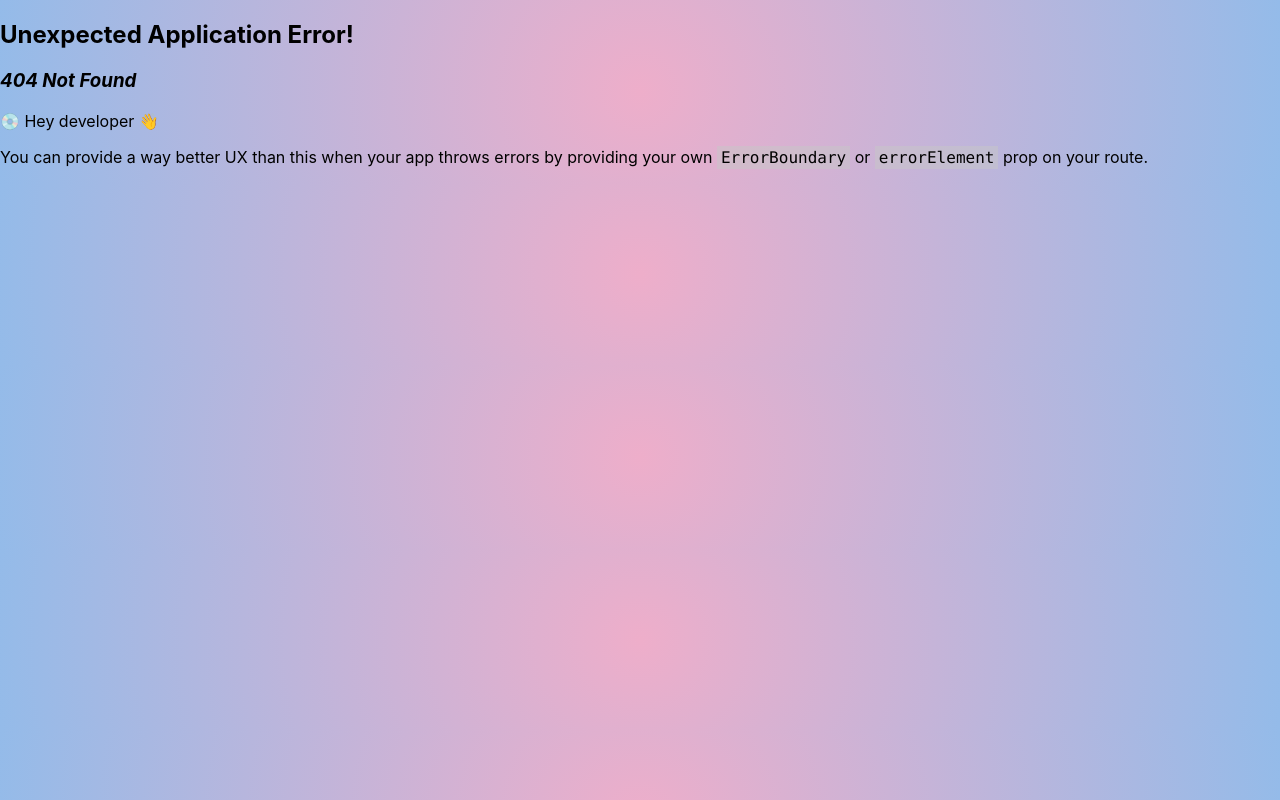
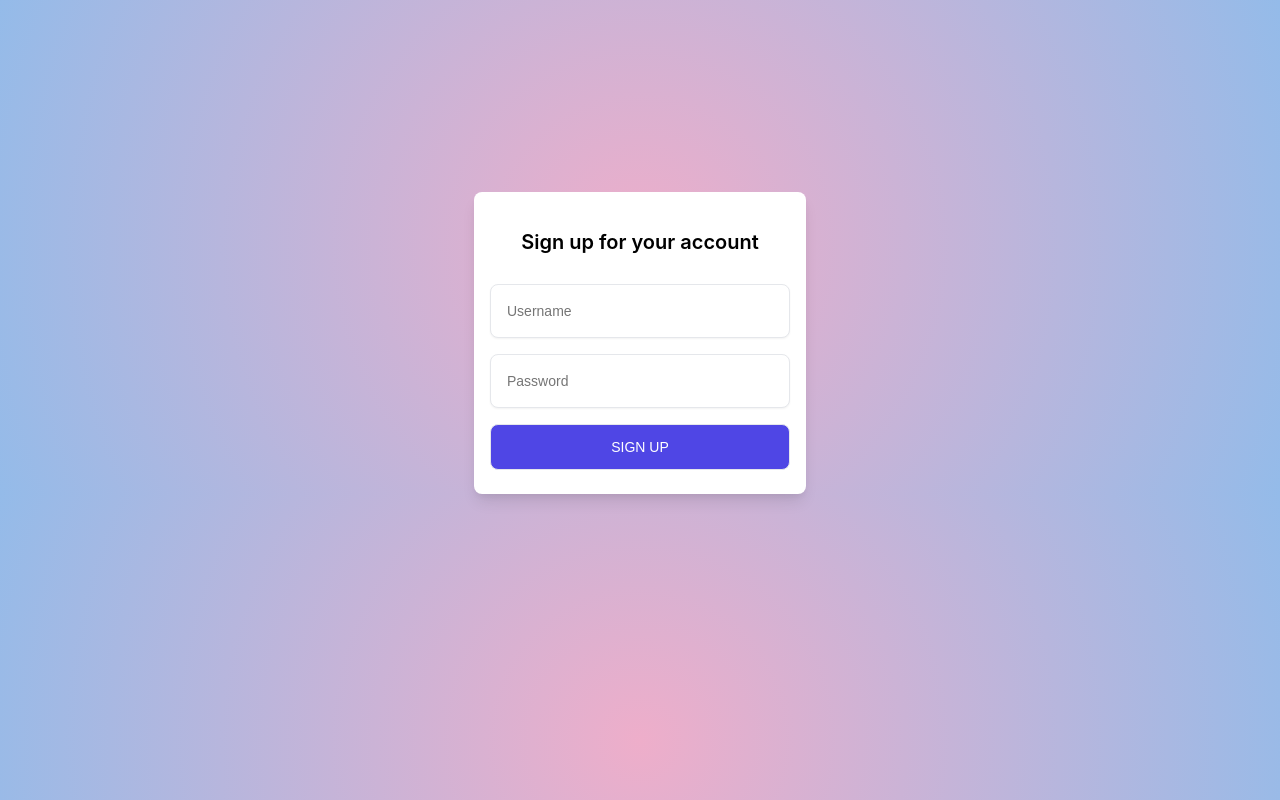
Before and after one commit to JoyBoyCr7/Jobby_Job_front, a React (Create React App) app: page /signup in a window 1280 px wide. Before the commit this address had no page. Built offline with nearby package versions, Linux system fonts and the light colour scheme.

Commit message:
auth with express.js

```diff
--- a/src/App.css
+++ b/src/App.css
@@ -146,3 +146,86 @@ body{
               0 0  0 2px rgb(190, 190, 190),
               0.3em 0.3em 1em rgba(0,0,0,0.3);
  }
+
+
+ .form {
+  background-color: #fff;
+  display: block;
+  padding: 1rem;
+  max-width: 350px;
+  border-radius: 0.5rem;
+  box-shadow: 0 10px 15px -3px rgba(0, 0, 0, 0.1), 0 4px 6px -2px rgba(0, 0, 0, 0.05);
+}
+
+.form-title {
+  font-size: 1.25rem;
+  line-height: 1.75rem;
+  font-weight: 600;
+  text-align: center;
+  color: #000;
+}
+
+.input-container {
+  position: relative;
+}
+
+.input-container input, .form button {
+  outline: none;
+  border: 1px solid #e5e7eb;
+  margin: 8px 0;
+}
+
+.input-container input {
+  background-color: #fff;
+  padding: 1rem;
+  padding-right: 3rem;
+  font-size: 0.875rem;
+  line-height: 1.25rem;
+  width: 300px;
+  border-radius: 0.5rem;
+  box-shadow: 0 1px 2px 0 rgba(0, 0, 0, 0.05);
+}
+
+.input-container span {
+  display: grid;
+  position: absolute;
+  top: 0;
+  bottom: 0;
+  right: 0;
+  padding-left: 1rem;
+  padding-right: 1rem;
+  place-content: center;
+}
+
+.input-container span svg {
+  color: #9CA3AF;
+  width: 1rem;
+  height: 1rem;
+}
+
+.submit {
+  display: block;
+  padding-top: 0.75rem;
+  padding-bottom: 0.75rem;
+  padding-left: 1.25rem;
+  padding-right: 1.25rem;
+  background-color: #4F46E5;
+  color: #ffffff;
+  font-size: 0.875rem;
+  line-height: 1.25rem;
+  font-weight: 500;
+  width: 100%;
+  border-radius: 0.5rem;
+  text-transform: uppercase;
+}
+
+.signup-link {
+  color: #6B7280;
+  font-size: 0.875rem;
+  line-height: 1.25rem;
+  text-align: center;
+}
+
+.signup-link a {
+  text-decoration: underline;
+}
--- a/src/App.js
+++ b/src/App.js
@@ -3,7 +3,7 @@ import { Outlet } from 'react-router-dom';
 import StarRating from './components/Stars';
 function App() {
   return (
-    <div className="App">
+    <div className="App" >
       {/* <StarRating/> */}
       <Outlet/>
     </div>
--- a/src/actions.js
+++ b/src/actions.js
@@ -1,5 +1,61 @@
 import { redirect } from 'react-router-dom'
 import url from './url'
+
+export const signupAction = async ({request}) => {
+    const formData = await request.formData()
+
+    const user = {
+        userName: formData.get("userName"),
+        password: formData.get("password")
+    }
+    console.log(user)
+    const response = await fetch(url + "/auth/signup", {
+        method: "post",
+        headers: {
+            "Content-Type": "application/json"
+        },
+        body: JSON.stringify(user)
+    })
+
+    if (response.status === 400){
+        alert("Could not signup, please try again")
+        return redirect("/signup")
+    }
+    alert("Welcome to TopRated!")
+    return redirect("/")
+}
+
+
+export const loginAction = async ({request}) => {
+    const formData = await request.formData()
+
+    const user = {
+        userName: formData.get("userName"),
+        password: formData.get("password")
+    }
+
+    const response = await fetch(url + "/auth/login/", {
+        method: "post",
+        credentials: "include",
+        headers: {
+            "Content-Type": "application/json"
+        },
+        body: JSON.stringify(user)
+    })
+
+    if (response.status === 400){
+        alert("Could not login, please try again")
+        return redirect("")
+    }
+
+    localStorage.setItem("Loggedin", "true")
+
+    return redirect("/home")
+}
+
+
+
+
 export const createAction = async ({request}) => {
     const formData = await request.formData()
 
@@ -8,20 +64,21 @@ export const createAction = async ({request}) => {
         location: formData.get("location"),
         // brand_image: formData.get("brand Image"),
         description: formData.get("description"),
-        interest_level: formData.get("interest Level"),
+        intrest_level: Number(formData.get("interest Level")),
         application_date: formData.get("application Date")
     }
     console.log(newJob)
 
-    await fetch(url, {
+    await fetch(url + "/job", {
         method: "post",
+        credentials: "include",
         headers: {
             "Content-Type": "application/json"
         },
         body: JSON.stringify(newJob)
     }).catch((error)=> console.log(error))
-
-    return redirect("/")
+    console.count()
+    return redirect("/home")
 }
 
 export const updateAction = async ({request, params}) => {
@@ -34,11 +91,12 @@ export const updateAction = async ({request, params}) => {
         location: formData.get("location"),
         // brand_image: formData.get("brand Image"),
         description: formData.get("description"),
-        interest_level: formData.get("interest Level"),
+        intrest_level: formData.get("interest Level"),
         application_date: formData.get("application Date")
     }
 
-    await fetch(url + `${id}/`, {
+    await fetch(url + `/job/${id}`, {
+        credentials: "include",
         method: "put",
         headers: {
             "Content-Type": "application/json"
@@ -54,10 +112,11 @@ export const deleteAction = async ({params}) => {
 
     const id = params.id
 
-    await fetch(url + `${id}/`, {
+    await fetch(url + `/job/${id}`, {
+        credentials: "include",
         method: "delete",
     })
 
     // redirect back to show page page
-    return redirect("/")
+    return redirect("/home")
 }
--- a/src/components/Job.js
+++ b/src/components/Job.js
@@ -2,7 +2,9 @@ import { Link } from "react-router-dom";
 import StarRating from "./Stars";
 import Starfrozen from "./Starsfrozen";
 const Job = ({job}) => {
-  const rating = job.interest_level
+  console.log(job)
+  const rating = job.intrest_level
+  console.log(`story ${job._id}`)
   return (
     <div>
 
@@ -17,7 +19,7 @@ const Job = ({job}) => {
           <p style={{textAlign:"left", fontFamily:"NAMU, sans-serif"}}  >{job.description}</p>
         </div>
       </div>
-        <Link to={`/jobs/${job.id}`} className="details" style={{display:"flex"}}>
+        <Link to={`/jobs/${job._id}`} className="details" style={{display:"flex"}}>
         Manage Details
         </Link>
     </div>
--- a/src/loaders.js
+++ b/src/loaders.js
@@ -1,13 +1,18 @@
 import url from './url'
 
 export const indexLoader = async () => {
-    const response = await fetch(url)
+    const response = await fetch(url + "/job",{
+        credentials: "include",
+    })
     const jobs = await response.json()
     return jobs
 }
 
 export const showloader = async ({params}) => {
-    const response = await fetch(url + `${params.id}/`)
+    console.log(`me ${params.id}`)
+    const response = await fetch(url + `/job/${params.id}`,{
+        credentials: "include",
+    })
     const job = await response.json()
     return job
 }
--- a/src/pages/Show.js
+++ b/src/pages/Show.js
@@ -4,7 +4,8 @@ import { useState } from "react";
 // destructuring the props needed to get our post, including router prop match
 const Show = () => {
   const job = useLoaderData();
-  const initialRating = job.interest_level
+  console.log(job)
+  const initialRating = job.intrest_level
   const [rating, setRating] = useState(initialRating)
   console.log(rating)
   const changeRating = (newRating) => {
@@ -12,7 +13,7 @@ const Show = () => {
   };
   return (
     <div >
-      <Link to="/" style={{textDecoration:"none"}}>
+      <Link to="/home" style={{textDecoration:"none"}}>
         <button style={{display:"flex", marginTop:"10px", marginLeft:"10px"}} className="btn-31">
           <span className="text-container">
             <span className="text">Go Back</span>
@@ -23,7 +24,7 @@ const Show = () => {
       <div className="maindiv">
         <div className="form-container ">
           <h2> EDIT JOB</h2>
-          <Form className="form" method="post" action={`/update/${job.id}`}>
+          <Form className="form" method="post" action={`/update/${job._id}`}>
             <div className="form-group">
               <label >Role</label>
               <input id="role" type="text" name="role" placeholder="Role" defaultValue={job.role} required></input>
@@ -54,7 +55,7 @@ const Show = () => {
               {/* <input type="number" min="1" max="5" name="interest Level" placeholder="Interest Level" defaultValue={job.interest_level}></input> */}
               <button type="submit" className="mainbutton">CONFORM</button>
           </Form >
-          <Form method="post" action={`/delete/${job.id}`} className="form">
+          <Form method="post" action={`/delete/${job._id}`} className="form">
             <button className="button2">DELETE JOB</button>
           </Form>
         </div>
--- /dev/null
+++ b/src/pages/Signup.js
@@ -0,0 +1,48 @@
+import { Form } from "react-router-dom"
+
+function isEmpty(event){
+  let allInputNodes = document.getElementsByClassName("userInput")
+  const nodeTwo = allInputNodes[1].value
+  const nodeOne = allInputNodes[0].value
+  console.log(nodeOne, nodeTwo)
+  if ( nodeOne.trim() === "" || nodeTwo.trim() === ""){
+    console.log("boxxing")
+    console.log()
+    const price = (allInputNodes[0].value)
+    event.preventDefault()
+    alert("You must have a username and password.")
+  }else if (nodeOne.length < 5){
+    event.preventDefault()
+    alert("Username must be at least five characters")
+  }else if (nodeTwo.length < 5){
+    alert("Password must be at least five characters")
+    event.preventDefault()
+  }
+}
+
+const Signup = () => {
+    return <div style={{display:"flex", justifyContent:"center", marginTop: "12rem"}}>
+        <Form action="/signup" method="post" className="form">
+       <p class="form-title">Sign up for your account</p>
+        <div class="input-container">
+        <input type="text" name="userName" placeholder="Username" className="userInput" required></input>
+
+      </div>
+      <div class="input-container">
+      <input type="password" name="password" placeholder="Password" className="userInput" required></input>
+
+        </div>
+         <button class="submit" type="submit" onClick={isEmpty}>
+        Sign up
+      </button>
+    </Form>
+    </div>
+}
+
+export default Signup
+
+
+{/* <p className="heading" style={{paddingBottom:"0px"}}>Signup</p>
+<input type="text" name="userName" placeholder="Username"></input>
+<input type="password" name="password" placeholder="Password"></input>
+<input type="submit" className="btn"/> */}
--- /dev/null
+++ b/src/pages/welcome.js
@@ -0,0 +1,31 @@
+import { Form, Link } from "react-router-dom"
+const Login = () => {
+    return <div style={{display:"flex", justifyContent:"center", marginTop: "12rem"}}> <Form action="" method="post" className="form">
+       <p class="form-title">Sign in to your account</p>
+        <div class="input-container">
+        <input type="text" name="userName" placeholder="Username" required></input>
+
+      </div>
+      <div class="input-container">
+      <input type="password" name="password" placeholder="Password" required></input>
+
+        </div>
+         <button class="submit" type="submit">
+        Sign in
+      </button>
+
+      <p class="signup-link">
+        No account?
+        <Link to={"/signup"} style={{textDecoration:"none"}}> Signup</Link>
+      </p>
+    </Form>
+    </div>
+}
+
+export default Login
+
+{/* <Link to={"/signup"}> <button style={{backgroundColor: "red"}}>Signup</button></Link>
+        <p className="heading" style={{paddingBottom:"0px"}}>Login</p>
+        <input type="text" name="userName" placeholder="Username"></input>
+        <input type="password" name="password" placeholder="Password"></input>
+        <input type="submit" className="btn"/> */}
--- a/src/router.js
+++ b/src/router.js
@@ -3,11 +3,15 @@ import App from "./App"
 import Index from "./pages"
 import Show from "./pages/Show"
 import { indexLoader, showloader } from "./loaders"
-import { createAction, deleteAction, updateAction } from "./actions"
+import { createAction, deleteAction, loginAction, signupAction, updateAction } from "./actions"
+import Login from "./pages/welcome"
+import Signup from "./pages/Signup"
 const router = createBrowserRouter(createRoutesFromElements(
     <>
-        <Route path="/" element={<App/>}>
-            <Route path="" element={<Index/>} loader={indexLoader}/>
+        <Route path="/" element={<App/>} action={loginAction}>
+            <Route path="" element={<Login/>} action={loginAction}/>
+            <Route path="/signup" element={<Signup/>} action={signupAction}/>
+            <Route path="/home" element={<Index/>} loader={indexLoader}/>
             <Route path="/jobs/:id" element={<Show/>} loader={showloader}/>
             <Route path="create" action={createAction}/>
             <Route path="update/:id" action={updateAction}/>
--- a/src/url.js
+++ b/src/url.js
@@ -1,3 +1,3 @@
-const url="https://jobby-job.onrender.com/jobs/"
+const url="http://localhost:4000"
 
 export default url
```
